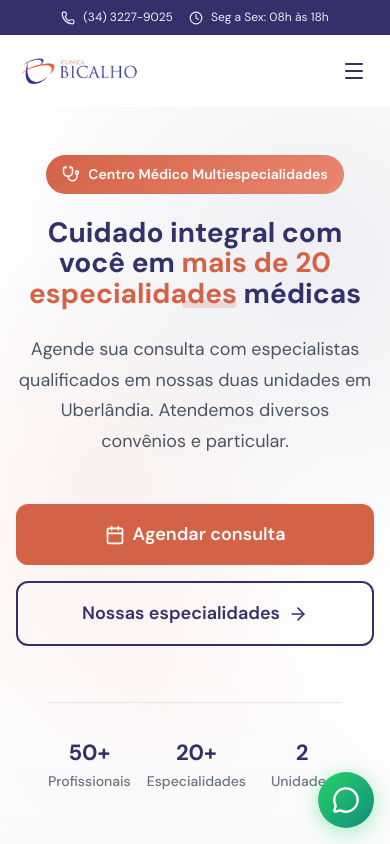
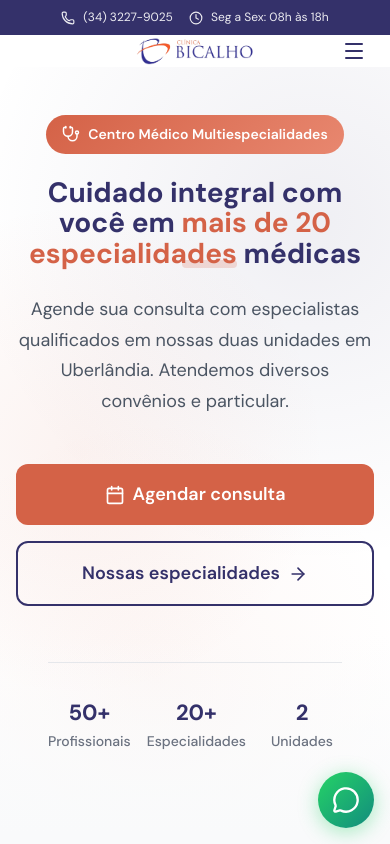
Before and after one commit to matheuspinhati/clinica-bicalho, a React (Vite) app: page / in a window 390 px wide. Shown: the top 844 px of the page. Built offline with nearby package versions, Linux system fonts and the light colour scheme.

Commit message:
style: Centralizar logo no header em versÃ£o mobile

```diff
--- a/src/components/Header.css
+++ b/src/components/Header.css
@@ -177,6 +177,24 @@
   }
 }
 
+@media (max-width: 768px) {
+  .header-content {
+    position: relative;
+    justify-content: center;
+  }
+
+  .logo {
+    position: absolute;
+    left: 50%;
+    transform: translateX(-50%);
+  }
+
+  .header-actions {
+    position: absolute;
+    right: var(--container-padding);
+  }
+}
+
 @media (max-width: 640px) {
   .top-bar-content {
     gap: var(--spacing-4);
```
